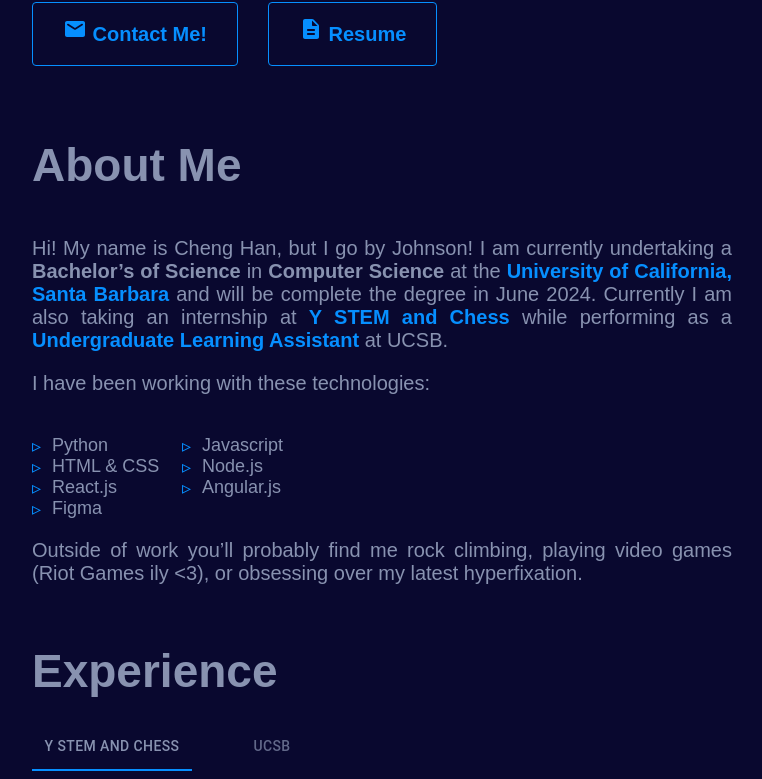
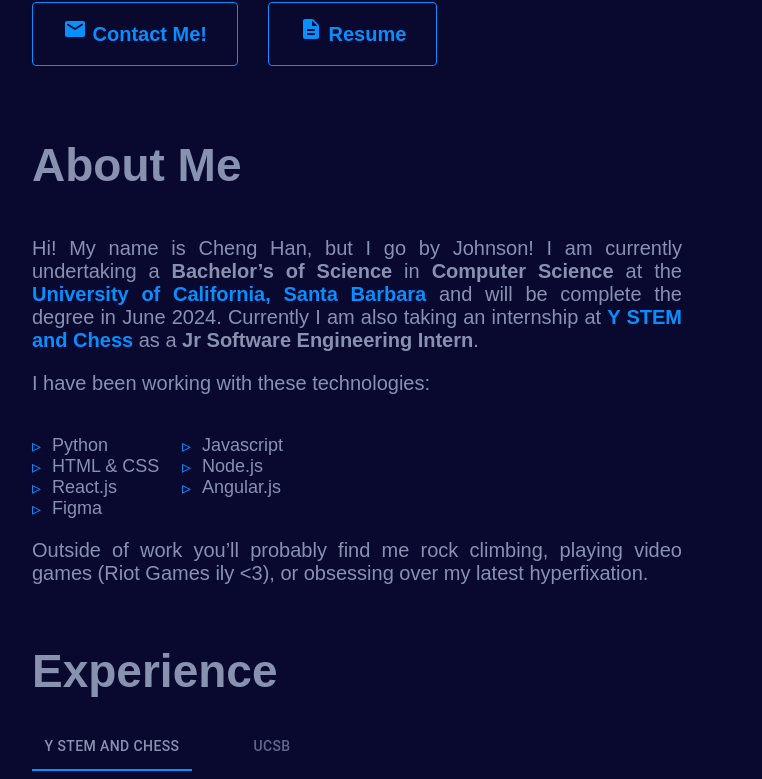
Before and after one commit to Johnsonchan105/johnsonchan105.github.io, a React (Create React App) app: page / in a window 1280 px wide. Shown: the part 390-1169 px from the top of the page, without its empty margins (160-922 px from the left). Built offline with nearby package versions, Linux system fonts and the light colour scheme.

Commit message:
update website

```diff
--- a/src/components/About.js
+++ b/src/components/About.js
@@ -23,8 +23,7 @@
                 Hi! My name is Cheng Han, but I go by Johnson!
                 I am currently undertaking a <b>Bachelor’s of Science</b> in
                 <b> Computer Science</b> at the <a href="https://www.ucsb.edu/about">University of California, Santa Barbara</a> and will be complete the degree in June 2024.
-                Currently I am also taking an internship at <a href="https://ystemandchess.com/about-us">Y STEM and Chess</a> while
-                performing as a <a href="https://cs.ucsb.edu/education/undergraduate/learning-assistant-program">Undergraduate Learning Assistant</a> at UCSB.
+                Currently I am also taking an internship at <a href="https://ystemandchess.com/about-us">Y STEM and Chess</a> as a <b>Jr Software Engineering Intern</b>.
             </p>
         );
         const two = (
--- a/src/styles/About.css
+++ b/src/styles/About.css
@@ -40,7 +40,7 @@
 .about-desc {
     font-family: "NTR", sans-serif;
     color: var(--slate);
-    max-width: 700px;
+    max-width: 650px;
     font-size: 20px;
     text-align: justify;
     margin: 0;
```
